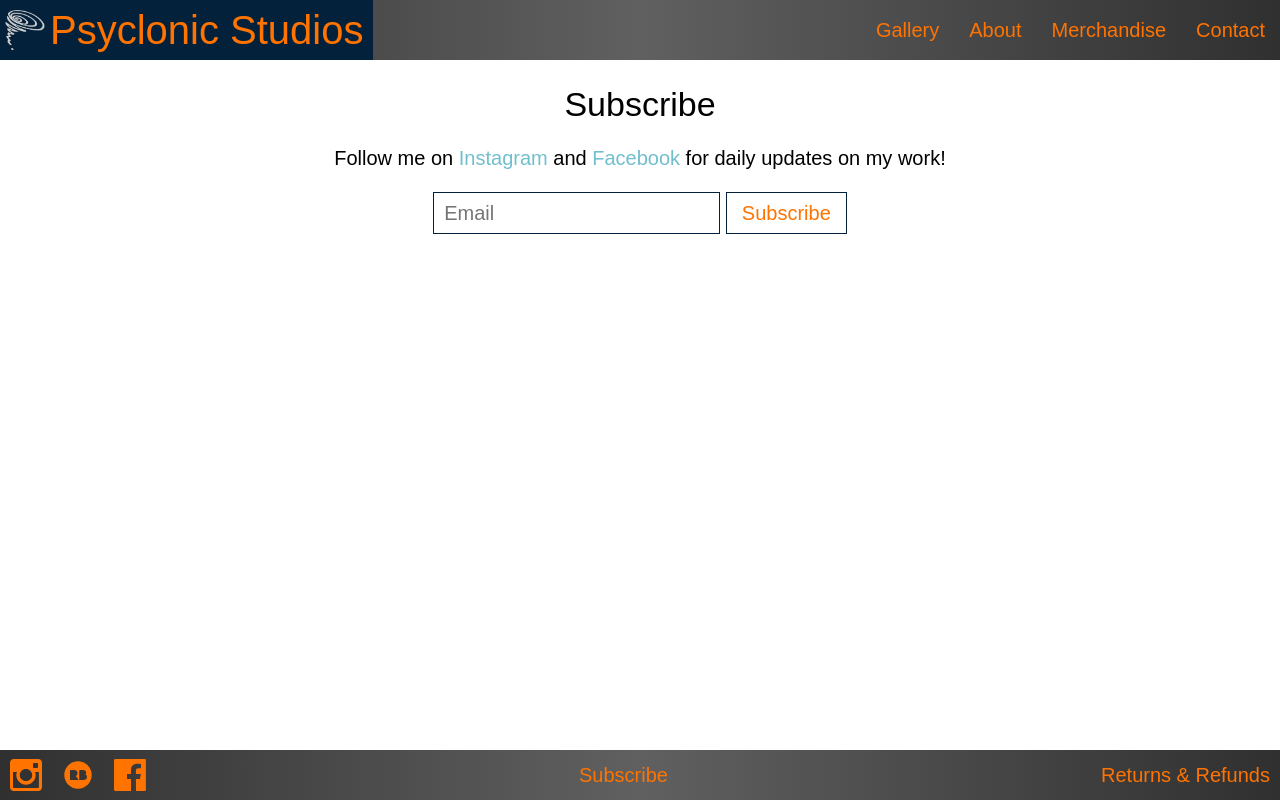
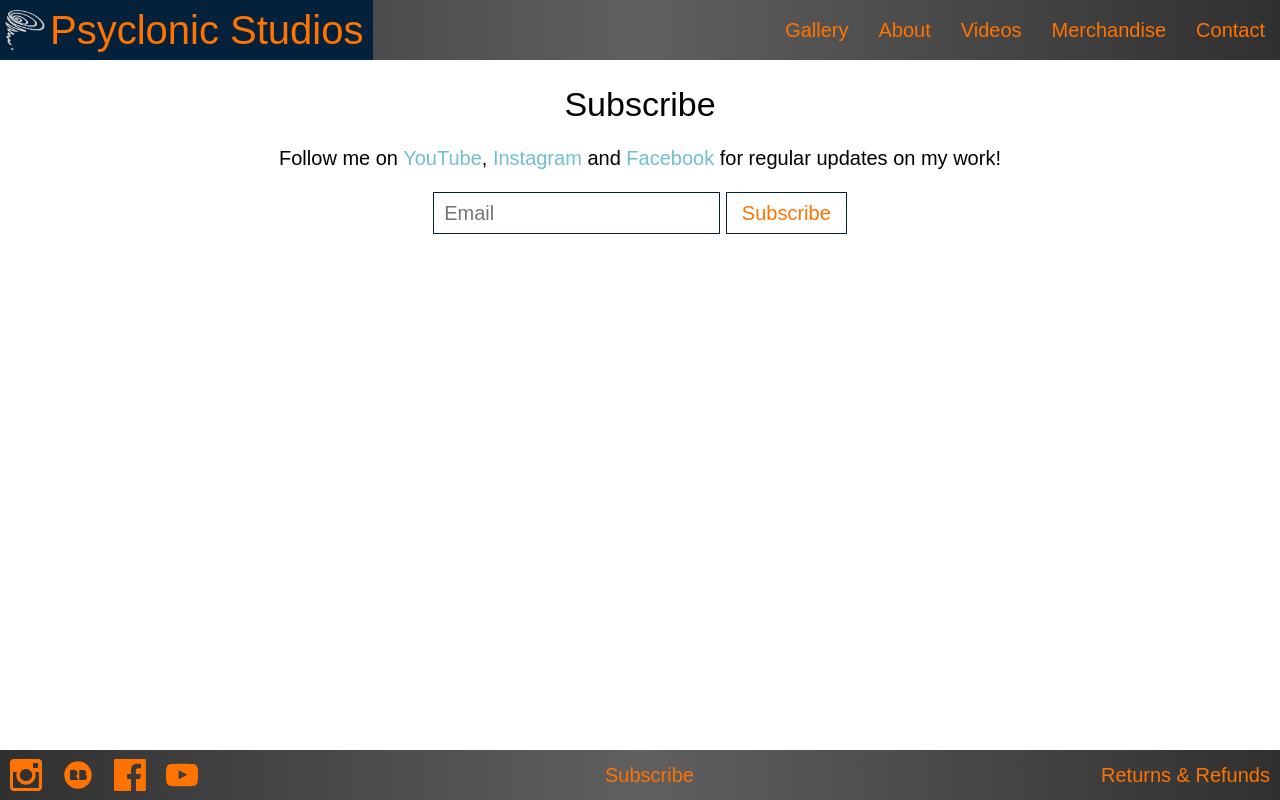
Before and after one commit to Psyclonic-Studios/psyclonic-studios-website, a Flask app: template templates/subscribe.html in a window 1280 px wide. Run offline with Flask 2, Linux system fonts and the light colour scheme; the template is opened without the code that fills it, so the values that code supplies are empty; parts of the project's set-up code (start-up, migrations or seed data) failed here and were passed over; some libraries are stand-ins or nearby versions.

Commit message:
add youtube

```diff
--- a/static/style.css
+++ b/static/style.css
@@ -349,7 +349,7 @@ nav {
     transition: max-height .2s ease-out;
 }
 
-@media (min-width: 860px) {
+@media (min-width: 960px) {
     .menu {
         clear: none;
         float: right;
@@ -362,7 +362,7 @@ nav {
     padding: 0;
 }
 
-@media (min-width: 860px) {
+@media (min-width: 960px) {
     .menu li {
         float: left;
     }
@@ -413,7 +413,7 @@ nav {
     user-select: none;
 }
 
-@media (min-width: 860px) {
+@media (min-width: 960px) {
     #menu-icon {
         display: none;
     }
--- a/templates/footer.html
+++ b/templates/footer.html
@@ -19,13 +19,12 @@
   });" href="https://www.facebook.com/psyclonicstudios/" target="_blank">
       <img src="/static/social_icons/facebook.svg" alt="Facebook | Psyclonic Studios">
     </a>
-    <!--
-    <a class="social-icon-logo text-primary center-children" href="https://www.youtube.com/channel/UC9CrAXYWpm8R86MtoPY1z5w"
-      target="_blank">
-      <img src="/static/social_icons/youtube.svg" alt="Youtube | Psyclonic Studios">
+    <a class="social-icon-logo text-primary hover-accent center-children" onclick="gtag('event', 'click', {
+    event_category: 'engagement',
+    event_label: 'youtube',
+  });" href="https://www.youtube.com/channel/UC9CrAXYWpm8R86MtoPY1z5w" target="_blank">
+      <img src="/static/social_icons/youtube.svg" alt="YouTube | Psyclonic Studios">
     </a>
-
-    -->
   </div>
   <a class="subscribe text-primary hover-accent center-children" href="/subscribe">Subscribe</a>
   <a class="copyright text-primary hover-accent center-children" href="{{ url_for('policies') }}">Returns & Refunds</a>
--- a/templates/home.html
+++ b/templates/home.html
@@ -32,7 +32,8 @@
     "sameAs": [
     "https://www.facebook.com/psyclonicstudios",
     "https://www.instagram.com/psyclonicstudios",
-    "http://redbubble.com/people/psyclonicstudio"
+    "http://redbubble.com/people/psyclonicstudio",
+    "https://www.youtube.com/channel/UC9CrAXYWpm8R86MtoPY1z5w"
     ]
 }
 </script>
--- a/templates/nav.html
+++ b/templates/nav.html
@@ -7,6 +7,11 @@
   <ul class="menu">
     <li><a class="menu-item text-primary hover-accent center-children" href="{{ url_for('gallery') }}">Gallery</a></li>
     <li><a class="menu-item text-primary hover-accent center-children" href="{{ url_for('about') }}">About</a></li>
+    <li><a class="menu-item text-primary hover-accent center-children" href="https://www.youtube.com/channel/UC9CrAXYWpm8R86MtoPY1z5w" target="_blank"
+      onclick="gtag('event', 'click', {
+    event_category: 'engagement',
+    event_label: 'youtube',
+  });" >Videos</a></li>
     <li><a class="menu-item text-primary hover-accent center-children" href="https://www.redbubble.com/people/psyclonicstudio/shop?artistUserName=psyclonicstudio&iaCode=u-water-bottle" target="_blank"
       onclick="gtag('event', 'click', {
     event_category: 'engagement',
--- a/templates/subscribe.html
+++ b/templates/subscribe.html
@@ -36,12 +36,13 @@ Subscribe
 <div class="narrow-page medium-vertical-margins center">
     <h1>Subscribe</h1>
     <p class="medium-vertical-margins">
-        Follow me on <a href="https://www.instagram.com/_u/psyclonicstudios/" onclick="gtag('event', 'click', {
+        Follow me on <a href="https://www.youtube.com/channel/UC9CrAXYWpm8R86MtoPY1z5w" onclick="gtag('event', 'click', {
+                event_category: 'engagement', event_label: 'youtube' });" target="_blank">YouTube</a>, <a href="https://www.instagram.com/_u/psyclonicstudios/" onclick="gtag('event', 'click', {
                 event_category: 'engagement', event_label: 'instagram' });" target="_blank">Instagram</a> and <a
             onclick="gtag('event', 'click', {
     event_category: 'engagement',
     event_label: 'facebook',
-  });" href="https://www.facebook.com/psyclonicstudios/" target="_blank">Facebook</a> for daily updates on my work!
+  });" href="https://www.facebook.com/psyclonicstudios/" target="_blank">Facebook</a> for regular updates on my work!
     </p>
     {{ subscribe | safe }}
     <form action="/subscribe" method="POST">
```
